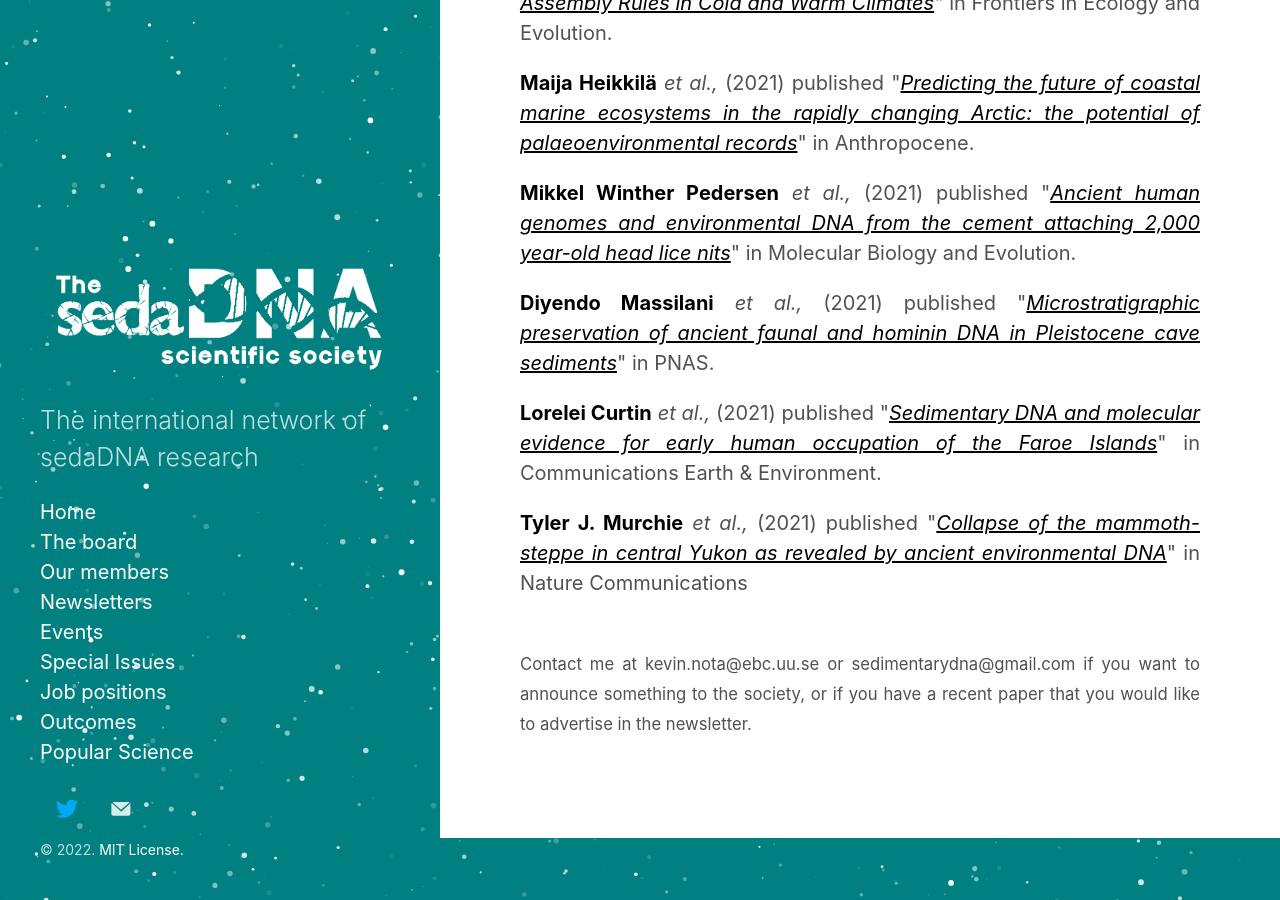
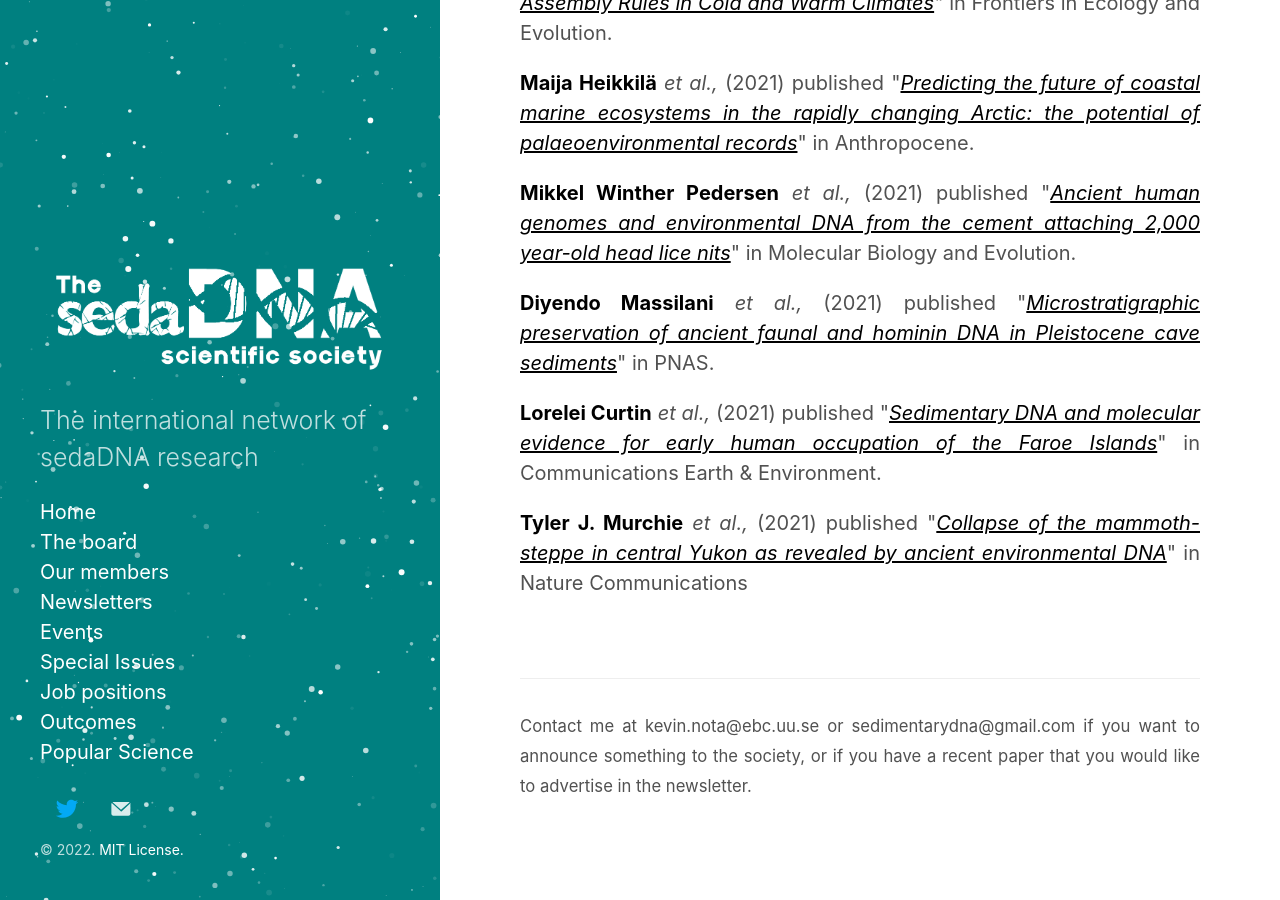
Before and after one commit to sedadna/sedadna.github.io, a Jekyll site: the page built from category/news/22-01.md, in a window 1280 px wide and 900 px high, scrolled down 1102 px. Built offline with Jekyll 4.4.1, drawn with Linux system fonts in a browser that asks for light colours.

Commit message:
Update 22-01.md

```diff
--- a/category/news/22-01.md
+++ b/category/news/22-01.md
@@ -33,5 +33,5 @@ title: 22-01-News
 
 <p><a href="https://scholar.google.se/citations?hl=en&user=EEsWflEAAAAJ&view_op=list_works&alert_preview_top_rm=2&sortby=pubdate" target="_blank"><b>Tyler J. Murchie</b></a> <i>et al.,</i> (2021) published "<a href="https://doi.org/10.1038/s41467-021-27439-6" target="_blank"><u><i>Collapse of the mammoth-steppe in central Yukon as revealed by ancient environmental DNA</i></u></a>" in Nature Communications</p>
 <br>
-<div class="intro">
+<hr />
 <p><small>Contact me at kevin.nota@ebc.uu.se or sedimentarydna@gmail.com if you want to announce something to the society, or if you have a recent paper that you would like to advertise in the newsletter.</small></p>
```
